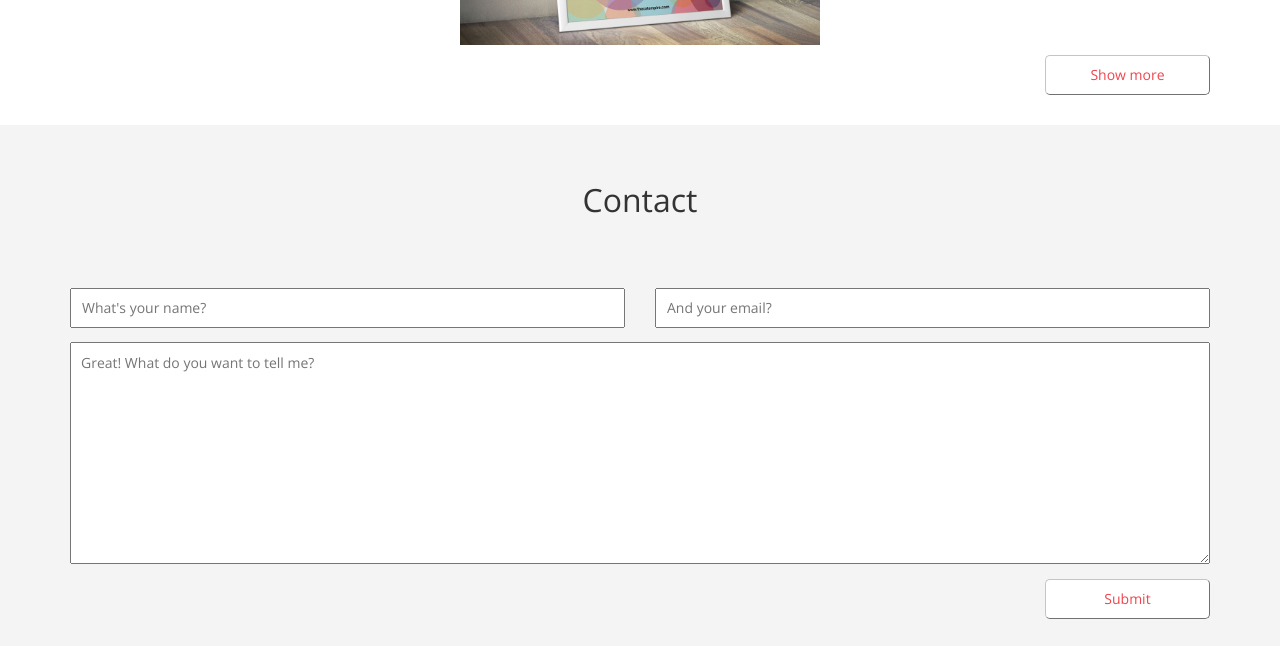
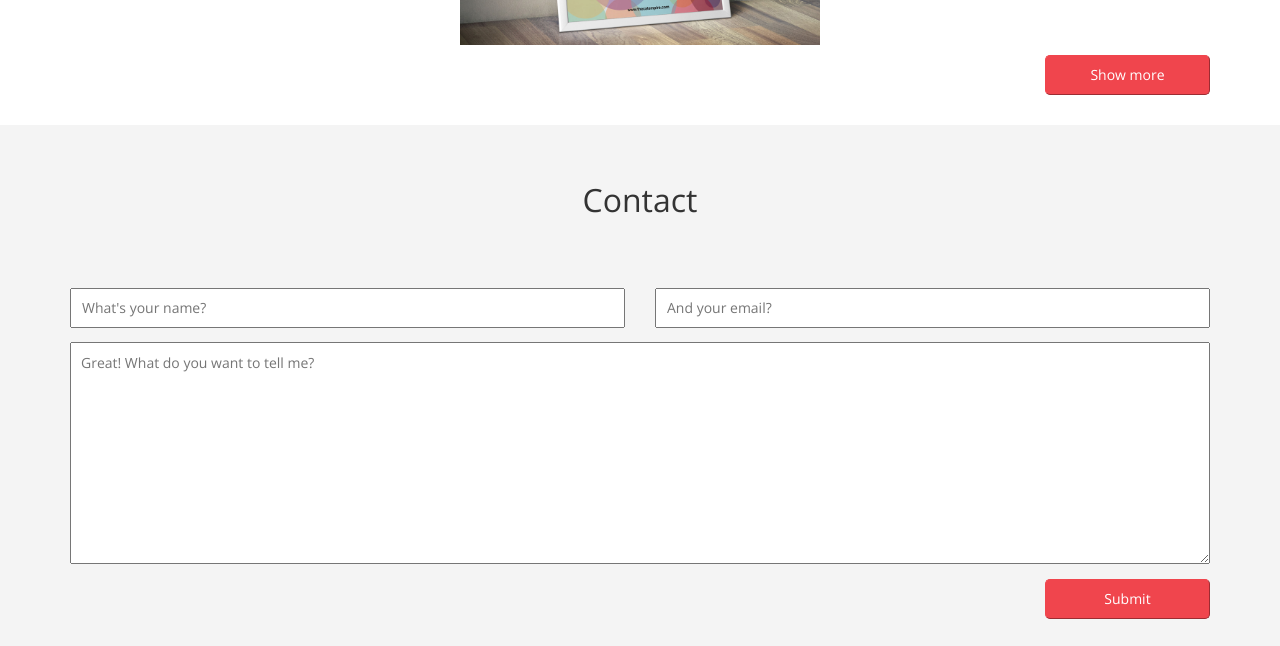
Before and after one commit to Jexica/my_website_v2, a plain HTML site: page index.html in a window 1280 px wide. Shown: the part 2012-2658 px from the top of the page. Drawn offline with nearby package versions, Linux system fonts and the light colour scheme.

Commit message:
Changed button color
Buttons “show more” and “submit”

```diff
--- a/base.css
+++ b/base.css
@@ -184,9 +184,9 @@ nav.navbar-default {
 
 .show-button {
     font-weight: 400;
-    background-color: #fff;
-    color: #F0454D;
-    border-color: #c5c5c5;
+    background-color: #F0454D;
+    color: #fff;
+    border-color: #F0454D;
     border-width: 1px;
     width: 100%;
     height: 40px;
@@ -196,9 +196,9 @@ nav.navbar-default {
 
 .show-button:hover {
     font-weight: 400;
-    background-color: #F0454D;
+    background-color: #EA2634;
     color: #fff;
-    border-color: #F0454D;
+    border-color: #EA2634;
     width: 100%;
     height: 40px;
     border-radius: 5px;
```
